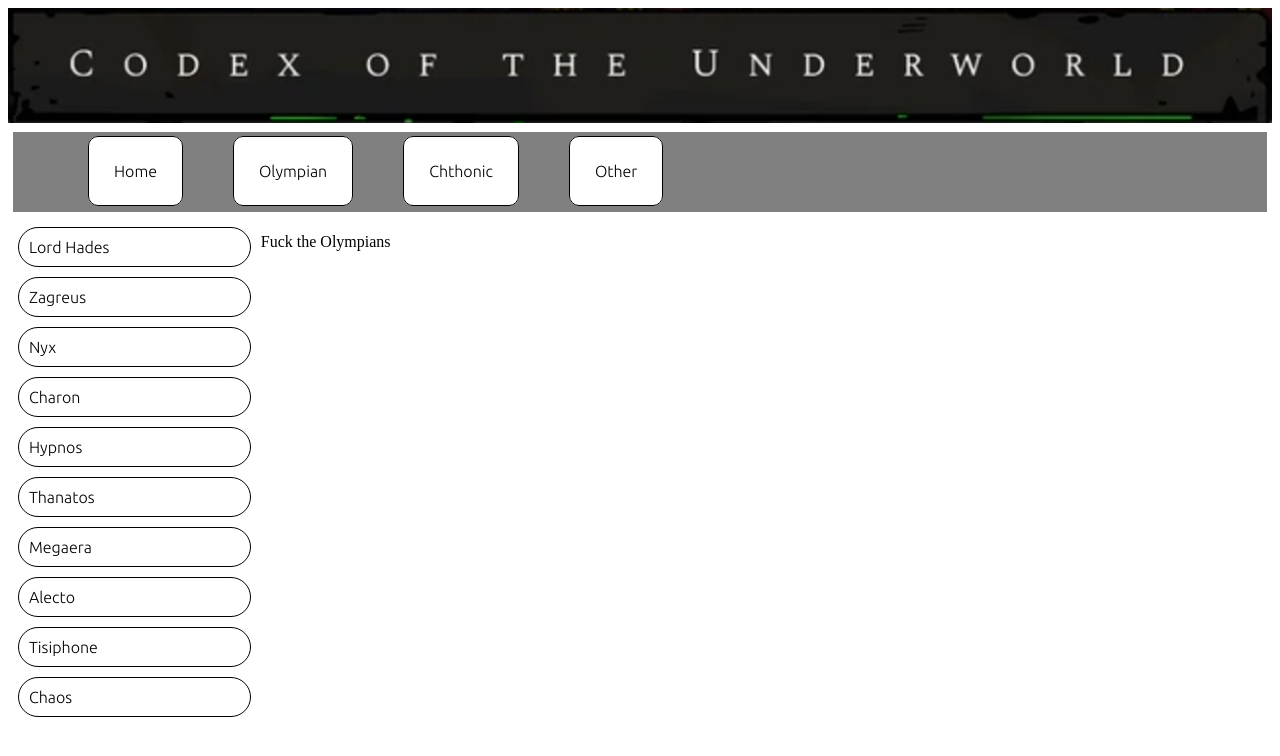
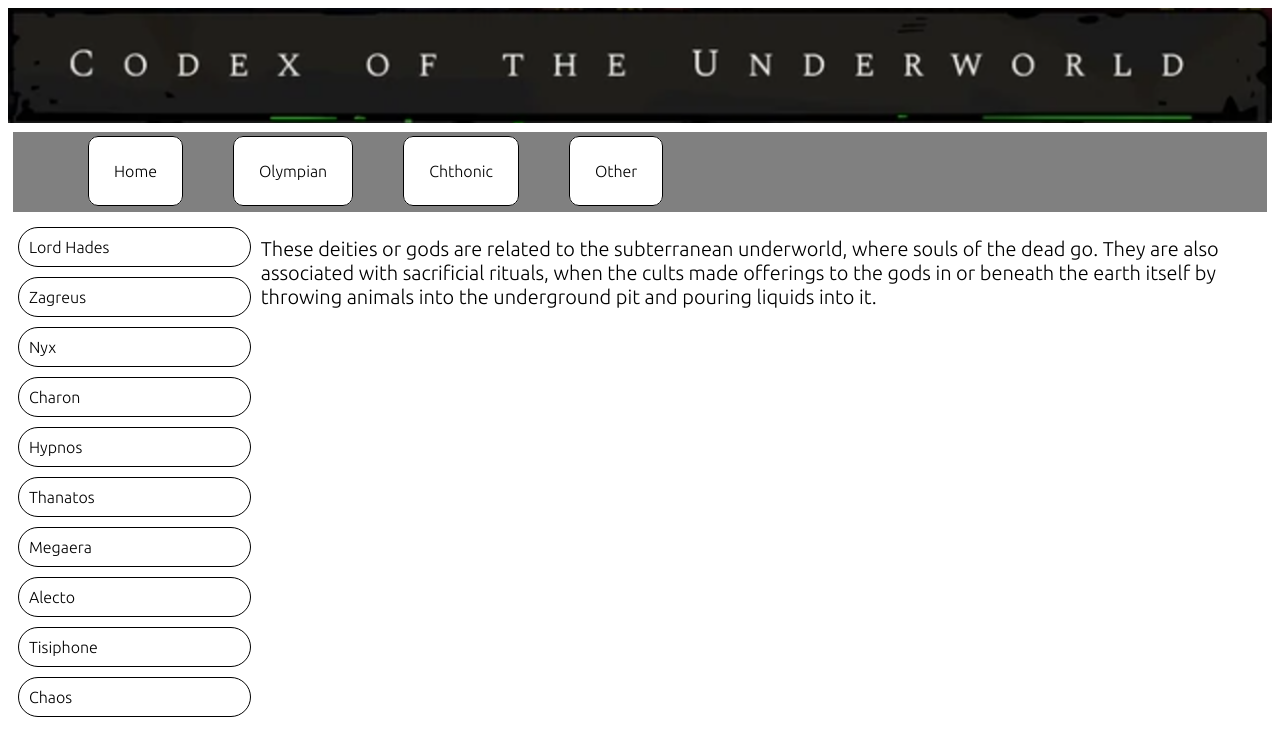
Before and after one commit to UncleDadMom/hades-gods, a React (Create React App) app: page /Chthonic in a window 1280 px wide. Shown: the top 756 px of the page. Built offline with nearby package versions, Linux system fonts and the light colour scheme; data requests are answered from the project's data file.

Commit message:
adds some basic content to category pages. could use some styling or imagary

```diff
--- a/src/GodDescription.js
+++ b/src/GodDescription.js
@@ -9,20 +9,21 @@ function GodDescription({featuredGod, setFeaturedGod, button, setButton}){
         if (featuredGod.length ===0) {
             switch(category) {
             case "Olympian":
-                return <div className="div3">
-                    <p>Olympians #1</p>
-                </div>
+                return <GodDiv>
+                    <p>The Olympians are a group gods who ruled after the overthow of the Titans. All the Olympians are related in some way. They are named after their dwelling place Mount Olympus.
+</p>
+                </GodDiv>
                 break;
             case "Chthonic":
-                return (<div className="div3">
-                    <p>Fuck the Olympians</p>
-                </div>)
+                return (<GodDiv>
+                    <p>These deities or gods are related to the subterranean underworld, where souls of the dead go. They are also associated with sacrificial rituals, when the cults made offerings to the gods in or beneath the earth itself by throwing animals into the underground pit and pouring liquids into it.</p>
+                </GodDiv>)
 
                 break;
             case "Other":
-                 return (<div className="div3">
-                    <p>I'm just tryna live</p>
-                </div>)
+                 return (<GodDiv>
+                    <p>You can't put these gods in a box!</p>
+                </GodDiv>)
 
                 break;
             default:
--- a/src/NavBar.js
+++ b/src/NavBar.js
@@ -3,7 +3,7 @@ import styled from "styled-components"
 
 function NavBar({setFeaturedGod}){
     return (
-        <Nav>
+            <Nav>
             <li onClick={()=>setFeaturedGod([])}>
             <NavLink exact to="/">Home</NavLink>
             </li>
@@ -22,7 +22,6 @@ export default NavBar
 const Nav = styled.ul `
 margin: 10px;
 height: 10px;
-width: 400px;
 & li {
     display: inline;
     margin: 25px;
```
